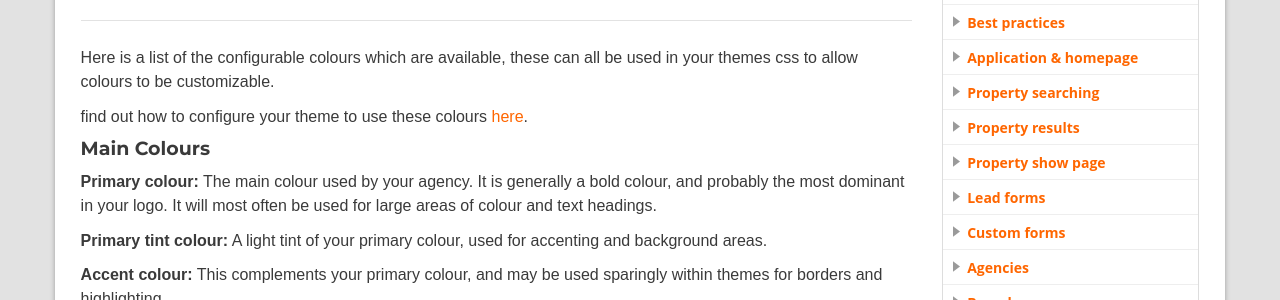
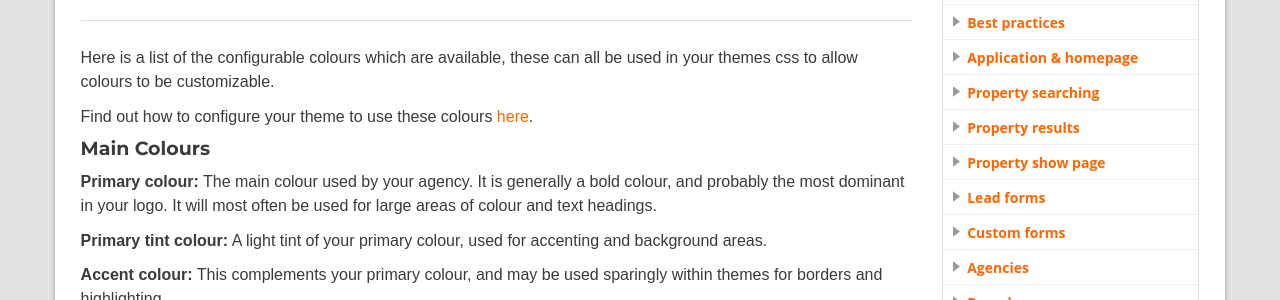
Before and after one commit to homeflow/homeflow.github.io, a Jekyll site: the page built from _posts/appendix/2015-11-29-theme-colours.md, in a window 1280 px wide. Shown: the part 372-672 px from the top of the page. Built offline with Jekyll 4.4.1, drawn with Linux system fonts in a browser that asks for light colours.

Commit message:
theme colours

```diff
--- a/_posts/appendix/2015-11-29-theme-colours.md
+++ b/_posts/appendix/2015-11-29-theme-colours.md
@@ -6,7 +6,7 @@ category: appendix
 ---
 Here is a list of the configurable colours which are available, these can all be used in your themes css to allow colours to be customizable.
 
-find out how to configure your theme to use these colours [here](/best-practices/custom-css).
+Find out how to configure your theme to use these colours [here](/best-practices/custom-css).
 
 ####Main Colours
 **Primary colour:** The main colour used by your agency. It is generally a bold colour, and probably the most dominant in your logo. It will most often be used for large areas of colour and text headings.
```
